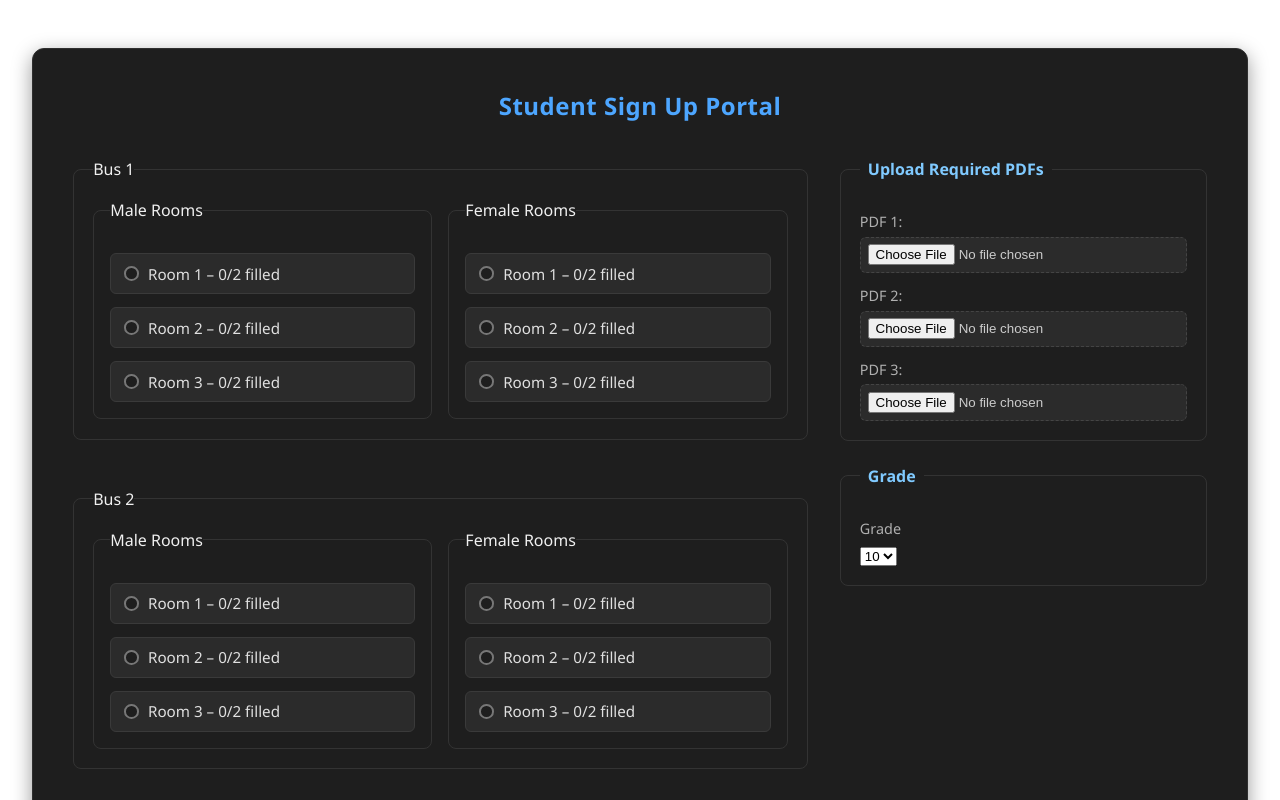
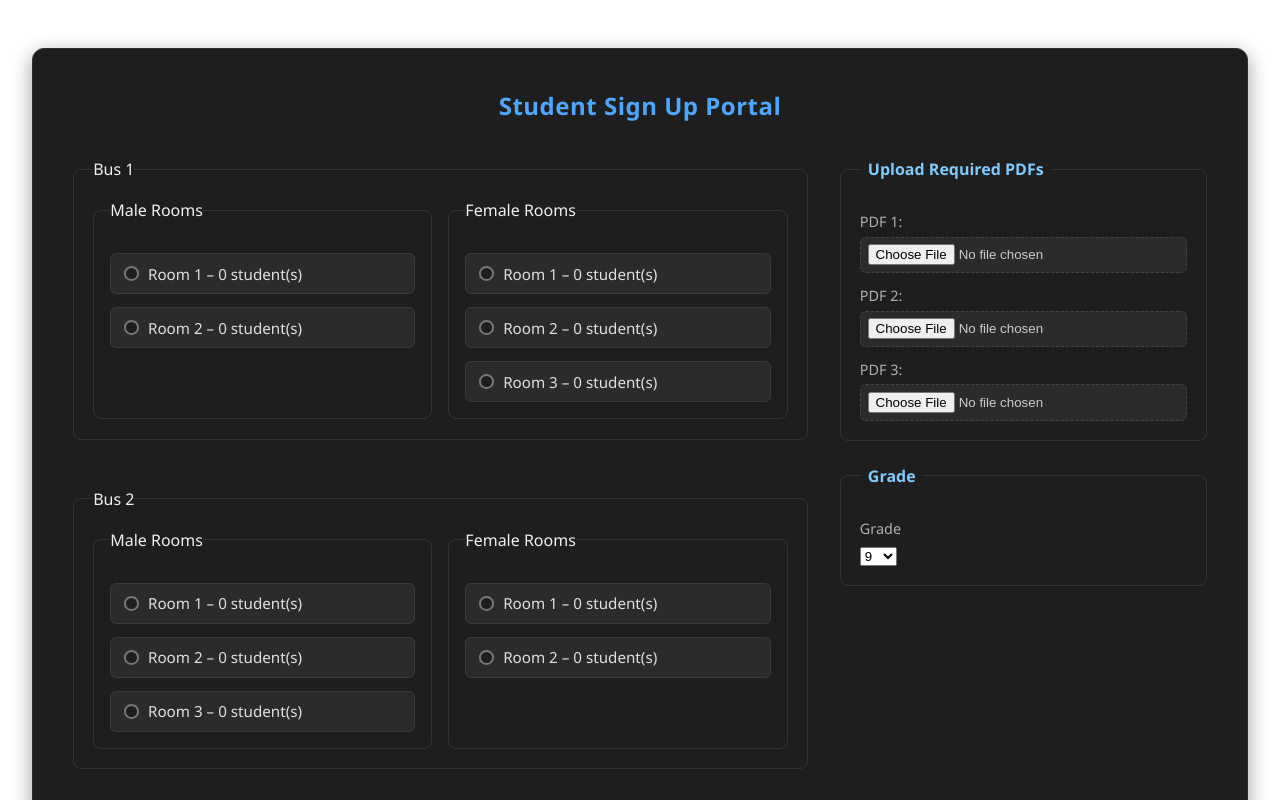
Before and after one commit to FRC-9289/Booksite-frontend-next, a Next.js app: page /Forms/Student in a window 1280 px wide. Shown: the top 800 px of the page. Built offline with nearby package versions, Linux system fonts and the light colour scheme.

Commit message:
Converting bus forms to a state, creating a CreateForm page for admin

```diff
--- a/src/app/Forms/Admin/CreateForms/page.tsx
+++ b/src/app/Forms/Admin/CreateForms/page.tsx
@@ -0,0 +1,5 @@
+import CreateForms from "./CreateForms";
+
+export default function Page() {
+    return <CreateForms />;
+}
--- a/src/app/Forms/Student/Student.tsx
+++ b/src/app/Forms/Student/Student.tsx
@@ -6,7 +6,6 @@ import { studentGET } from '../../api/studentGET.api';
 import { roomsGET, roomGET } from '../../api/roomGET.api';
 import styles from './Student.module.css';
 
-// ✅ Updated to match backend structure
 interface StudentInfo {
   name: string;
   status: string;
@@ -17,17 +16,17 @@ interface RoomData {
   students: StudentInfo[];
 }
 
-const BUS_COUNT = 3;
-const ROOMS_PER_GENDER = 3;
-const MAX_ROOM_CAPACITY = 2;
-
 export default function StudentSignUp() {
   const [rooms, setRooms] = useState<RoomData[]>([]);
   const [uploaded, setUploaded] = useState(false);
   const [selectedRoom, setSelectedRoom] = useState('');
   const [status, setStatus] = useState('');
-  const [grade, setGrade] = useState('10');
+  const [grade, setGrade] = useState('9');
   const [loading, setLoading] = useState(false);
+
+  // Bus/room configuration
+  const [maleRooms, setMaleRooms] = useState<number[]>([2, 3, 2]); // rooms per bus
+  const [femaleRooms, setFemaleRooms] = useState<number[]>([3, 2, 3]);
 
   // Fetch student info and rooms whenever grade changes
   useEffect(() => {
@@ -46,12 +45,10 @@ export default function StudentSignUp() {
         // Fetch all rooms
         const roomIds = await roomsGET(grade);
 
-        // Fetch students for each room safely
         const roomsWithStudents: RoomData[] = await Promise.all(
           roomIds.map(async (roomId) => {
             try {
               const response = await roomGET(roomId, grade);
-              // ✅ Backend returns [{ name, status }], so keep that shape
               return { roomId, students: Array.isArray(response) ? response : [] };
             } catch (err) {
               console.warn(`Failed to fetch students for room ${roomId}:`, err);
@@ -93,16 +90,22 @@ export default function StudentSignUp() {
     }
   };
 
-  // Group rooms by bus and gender
+  // Group rooms dynamically per bus
   const groupedByBus: Record<string, { M: RoomData[]; F: RoomData[] }> = {};
-  for (let bus = 1; bus <= BUS_COUNT; bus++) {
-    groupedByBus[String(bus)] = { M: [], F: [] };
-    for (const gender of ['M', 'F'] as const) {
-      for (let roomNum = 1; roomNum <= ROOMS_PER_GENDER; roomNum++) {
-        const roomId = `${bus}${gender}${roomNum}`;
+  for (let i = 0; i < Math.max(maleRooms.length, femaleRooms.length); i++) {
+    const busNum = String(i + 1);
+    groupedByBus[busNum] = { M: [], F: [] };
+
+    for (let roomNum = 1; roomNum <= (maleRooms[i] || 0); roomNum++) {
+      const roomId = `${busNum}M${roomNum}`;
       const existing = rooms.find((r) => r.roomId === roomId);
-        groupedByBus[String(bus)][gender].push(existing || { roomId, students: [] });
+      groupedByBus[busNum].M.push(existing || { roomId, students: [] });
     }
+
+    for (let roomNum = 1; roomNum <= (femaleRooms[i] || 0); roomNum++) {
+      const roomId = `${busNum}F${roomNum}`;
+      const existing = rooms.find((r) => r.roomId === roomId);
+      groupedByBus[busNum].F.push(existing || { roomId, students: [] });
     }
   }
 
@@ -130,13 +133,8 @@ export default function StudentSignUp() {
                     <fieldset key={gender} className={styles.genderFieldset}>
                       <legend>{gender === 'M' ? 'Male Rooms' : 'Female Rooms'}</legend>
                       <div className={styles.radioGroup}>
-                        {genders[gender].map((room) => {
-                          const isFull = room.students.length >= MAX_ROOM_CAPACITY;
-                          return (
-                            <div
-                              key={room.roomId}
-                              className={`${styles.radioOption} ${isFull ? styles.fullRoom : ''}`}
-                            >
+                        {genders[gender].map((room) => (
+                          <div key={room.roomId} className={styles.radioOption}>
                             <input
                               type="radio"
                               name="room_select"
@@ -144,27 +142,22 @@ export default function StudentSignUp() {
                               value={room.roomId}
                               checked={selectedRoom === room.roomId}
                               onChange={() => setSelectedRoom(room.roomId)}
-                                disabled={isFull}
                               required
                               className={styles.radioInput}
                             />
                             <label htmlFor={`radio-${room.roomId}`} className={styles.radioLabel}>
-                                Room {room.roomId[2]} – {room.students.length}/{MAX_ROOM_CAPACITY} filled
+                              Room {room.roomId[2]} – {room.students.length} student(s)
                             </label>
 
-                              {/* ✅ Show student names and statuses */}
                             {room.students.length > 0 && (
                               <ul className={styles.occupantsList}>
                                 {room.students.map((s, i) => (
-                                    <li key={i}>
-                                      {s.name}{' '}
-                                    </li>
+                                  <li key={i}>{s.name}</li>
                                 ))}
                               </ul>
                             )}
                           </div>
-                          );
-                        })}
+                        ))}
                       </div>
                     </fieldset>
                   ))}
```
Also changed, not shown: src/app/Forms/Admin/CreateForms/CreateForms.tsx (+10 -0 lines), src/app/api/roomFormGET.api.ts (added, +23 -0 lines). Lines whose indentation alone changed are shown as unchanged.
